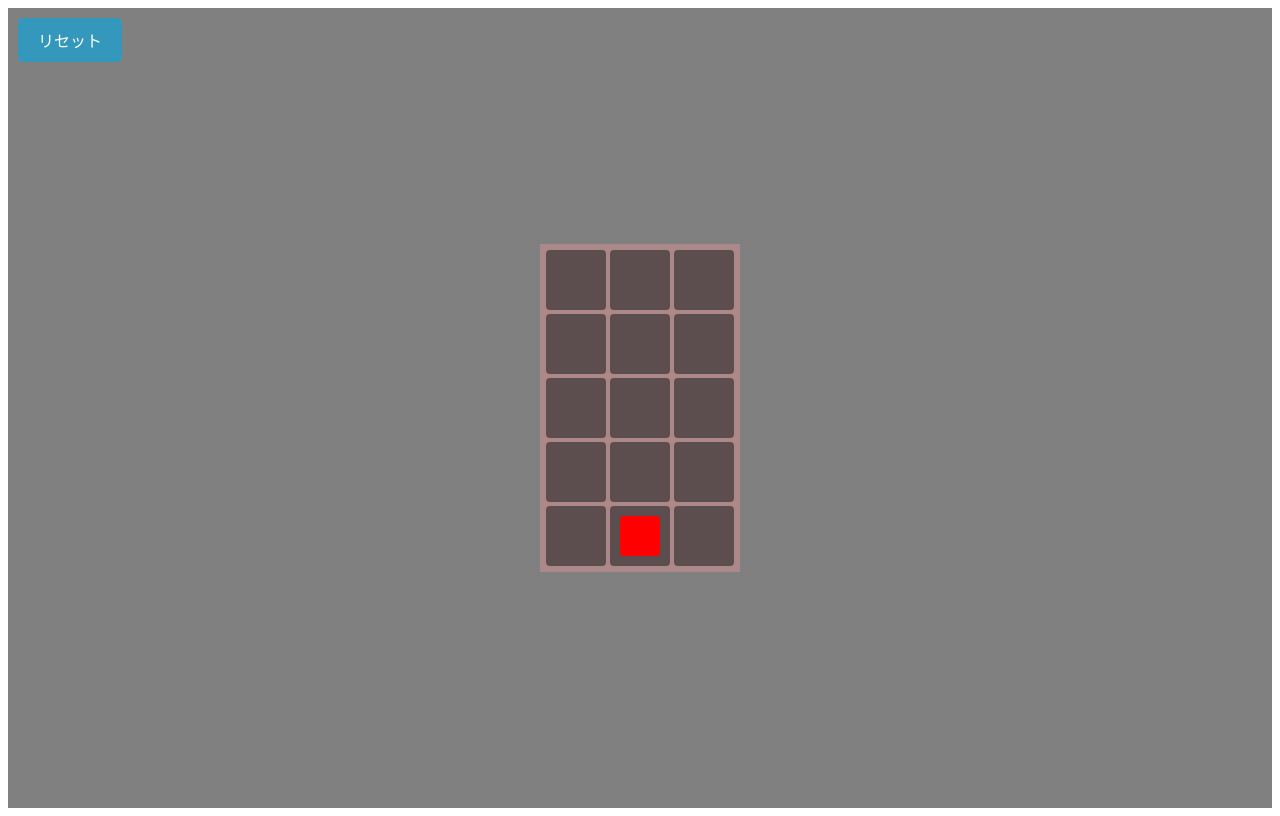
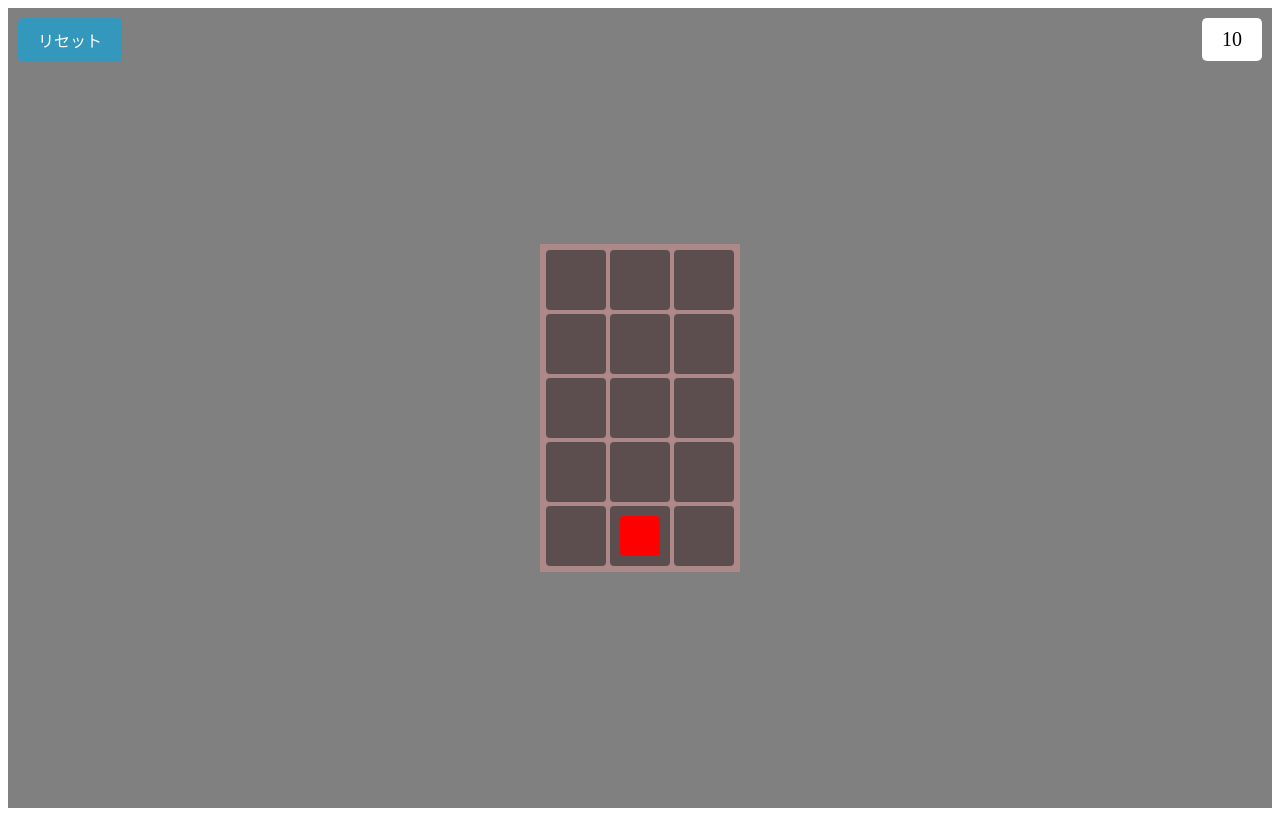
Before and after one commit to fumiaki10/tile-hopper, a React (Vite) app: page / in a window 1280 px wide. Built offline with nearby package versions, Linux system fonts and the light colour scheme.

Commit message:
feat:タイマー機能の追加

```diff
--- a/src/App.css
+++ b/src/App.css
@@ -58,3 +58,13 @@
   border-radius: 5px;
   cursor: pointer;
 }
+
+.timer{
+  position: absolute;
+  top: 10px;
+  right: 10px;
+  padding: 10px 20px;
+  font-size: 20px;
+  background-color: white;
+  border-radius: 5px;
+}
--- a/src/App.tsx
+++ b/src/App.tsx
@@ -1,6 +1,6 @@
 import { useEffect, useState } from "react"
 import "./App.css"
-
+import { Timer } from "./component/timer"
 
 
 function App() {
@@ -13,6 +13,8 @@ function App() {
     [0, 0, 0],
   ])
   const isGameOver = stageMap[4][playerPos.x] === 1
+
+
 
   const handleReset = () => {
     setPlayerPos({ x: 1, y: 4 })
@@ -27,11 +29,16 @@ function App() {
 
 
 
+
+
   useEffect(() => {
     const handleKeyDown = ((e: KeyboardEvent) => {
       e.preventDefault()
 
       if (isGameOver) return
+
+
+
       let newX = playerPos.x;
       let movedX = false;
 
@@ -67,6 +74,7 @@ function App() {
     })
     window.addEventListener('keydown', handleKeyDown);
     return () => window.removeEventListener('keydown', handleKeyDown);
+
   }, [playerPos, stageMap])
 
 
@@ -76,6 +84,8 @@ function App() {
 
       <div className="stage">
         <button className="reset_btn" onClick={handleReset}>リセット</button>
+        <Timer />
+
         {isGameOver && <div className="game-over">GAME OVER</div>}
 
         <div className="player_position">
--- /dev/null
+++ b/src/component/timer.tsx
@@ -0,0 +1,33 @@
+import { useEffect, useState } from "react";
+
+
+
+export const Timer = () => {
+
+  const [timer, setTimer] = useState(10)
+  const [isRunning, setIsRunning] = useState(false)
+
+  useEffect(() => {
+    if (!isRunning) return;
+
+    const intervalId = setInterval(() => {
+      setTimer((prev) => {
+        if (prev <= 1) {
+          setIsRunning(false)
+          return 0
+        }
+        return prev - 1
+      });
+    }, 1000);
+    return () => {
+      clearInterval(intervalId)
+    }
+  }, [isRunning])
+
+  return (
+    <>
+      <div className="timer">{timer}</div>
+
+    </>
+  )
+}
```
